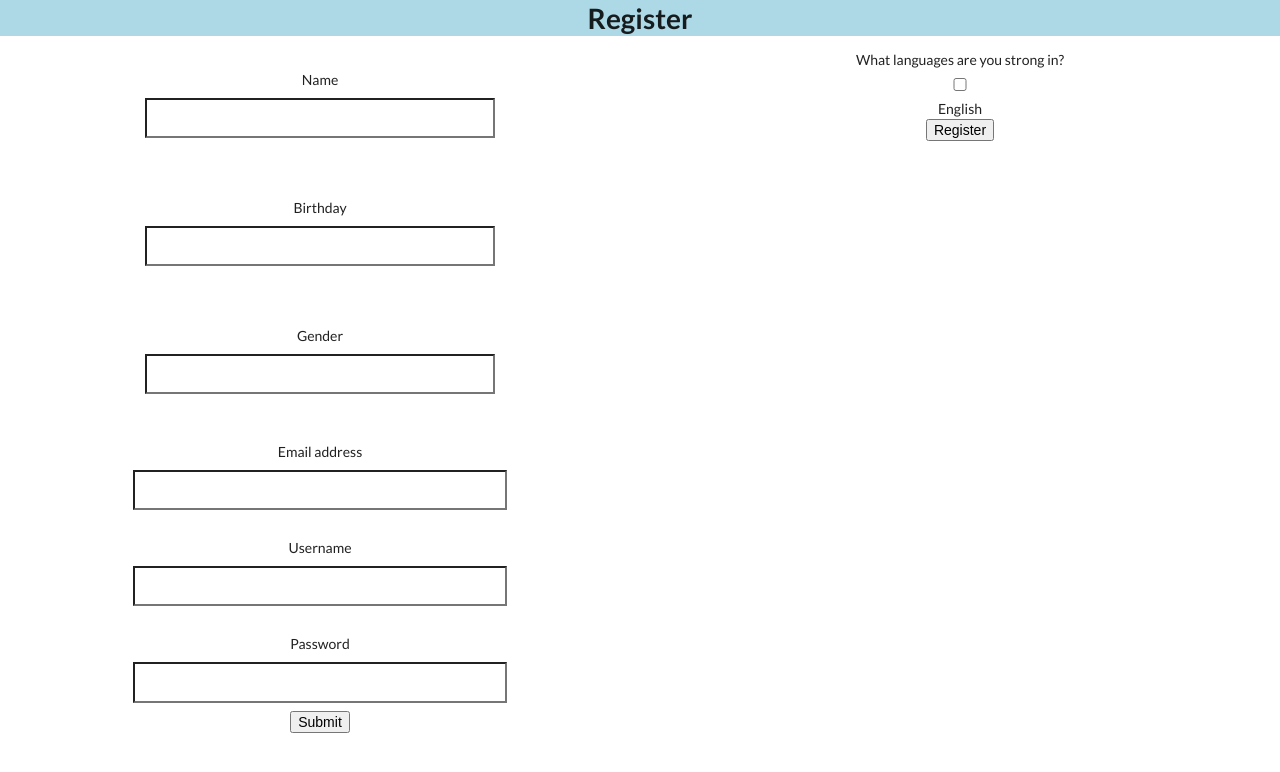
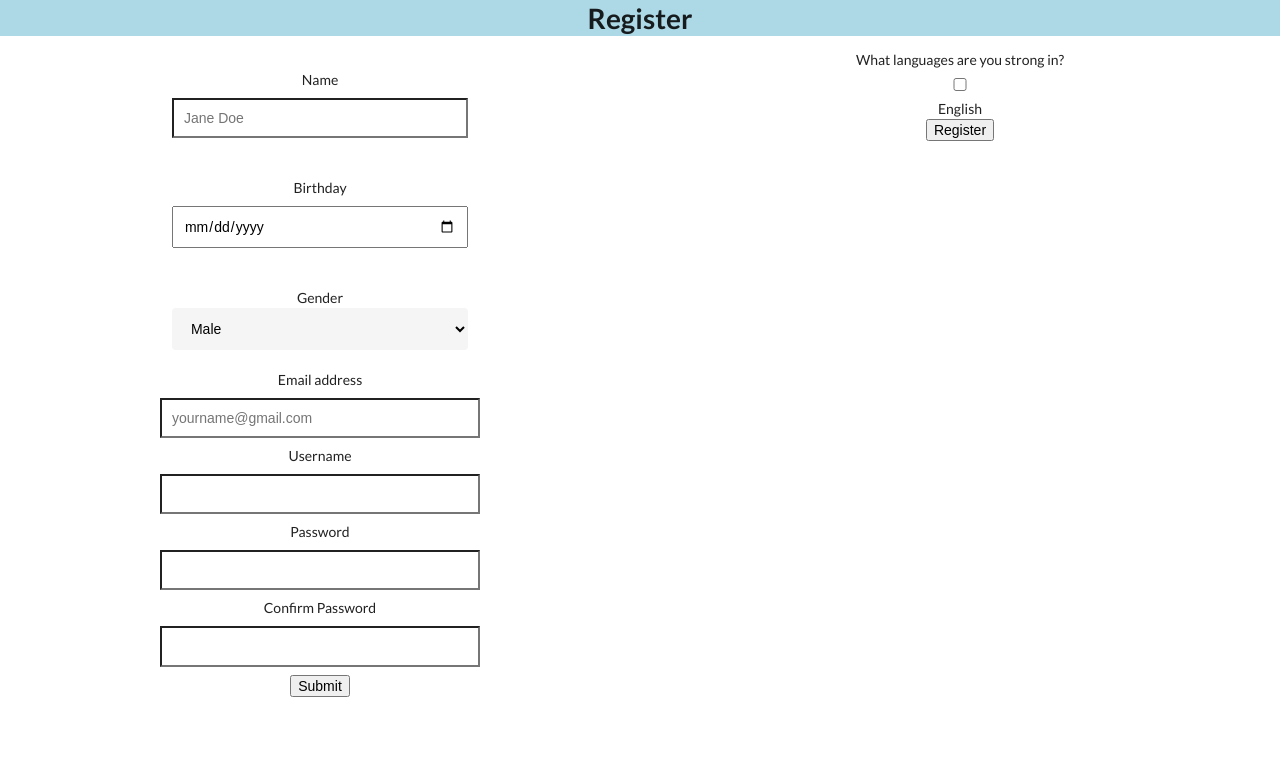
Before and after one commit to nathanzzhang/TokuApp, a Flask app: page /register in a window 1280 px wide. Shown: the top 772 px of the page. Run offline with Flask 2, Linux system fonts and the light colour scheme; parts of the project's set-up code (start-up, migrations or seed data) failed here and were passed over.

Commit message:
reset registration forms

```diff
--- a/backend/app.py
+++ b/backend/app.py
@@ -40,27 +40,26 @@ def check_if_token_in_blacklist(decrypted_token):
 
 @app.route("/register", methods=["POST", "GET"])
 def register():
-    form = models.UserForm()
     if request.method == "GET":
-        return render_template("register.html", form=form), 200
+        return render_template("register.html"), 200
     if request.method == "POST":
-        if form.validate_on_submit():
-            if DEBUG:
-                print(form.username.data) # username
-                print(form.name.data)  # name
-                print(form.email.data)  # email
-            access_token = create_access_token(identity=form.username.data)
-            new_user = models.User(form.username.data, form.password.data, str(access_token), form.name.data, form.birthday.data, form.gender.data, form.email.data, str(datetime.datetime.utcnow()), None)
-            #new_user.set_password(password)
-            user = models.User.query.filter_by(username=new_user.username).first()
-            if user:
-                return jsonify({"message": "User already exists."}), 400
-            decoded = jwt_decode.decode(access_token, verify=False)
-            new_user.current_token = decoded["jti"]
-            db.session.add(new_user)
-            db.session.commit()
-        else:
-            return jsonify(message="Error"), 400
+        req = request.form
+        username = req.get("username")
+        password = req.get("password")
+        confirm_password = req.get("confirmpassword")
+        access_token = password == confirm_password
+        name = req.get("name")
+        birthday = req.get("birthday")
+        gender = req.get("gender")
+        email = req.get("email")
+        new_user = models.User(username, password, access_token, name, birthday, gender, email, str(datetime.datetime.utcnow()), None)
+        user = models.User.query.filter_by(username=new_user.username).first()
+        if user:
+            return jsonify({"message": "User already exists."}), 400
+        if new_user.access_token:
+            return jsonify({"message": "Passwords don't match."}), 400
+        db.session.add(new_user)
+        db.session.commit()
 
     return render_template('profile.html', name=new_user.name), 200
 
--- a/backend/models.py
+++ b/backend/models.py
@@ -8,7 +8,7 @@ from wtforms import StringField, validators, SubmitField
 class User(db.Model):
 	username = db.Column(db.String, primary_key=True, unique=True, nullable=False)
 	password = db.Column(db.String)
-	current_token = db.Column(db.String)
+	current_token = db.Column(db.Boolean)
 	name = db.Column(db.String)
 	birthday = db.Column(db.String)
 	gender = db.Column(db.String)
--- a/backend/templates/register.html
+++ b/backend/templates/register.html
@@ -12,52 +12,45 @@
     <div class="row">
         <div class="column">
             <form name="Register" method='POST' action='/register'>
-                {{form.csrf_token}}
                 <div class="signup">
                     <label for="name">Name</label>
-                    {{form.name(size=30)}}<br><br>
-                    <!--input type="text" class="form-control" id="nameinput" placeholder="Jane Doe"-->
+                    <input type="text" class="form-control" id="name" name="name" placeholder="Jane Doe">
                 </div>
 
                 <div class="signup">
                     <label for="birthday">Birthday</label>
-                    {{form.birthday(size=30)}}<br><br>
-                    <!--input type="date" class="form-control" id="birthdayinput" placeholder="01/01/2000"-->
+                    <input type="date" class="form-control" id="birthday" name="birthday" placeholder="01/01/2000">
                 </div>
 
                 <div class="signup">
                   <label for="gender">Gender</label>
-                  {{form.gender(size=30)}}<br><br>
-                  <!--select class="form-control" id="genderinput">
+                  <select class="form-control" id="gender" name="gender">
                     <option>Male</option>
                     <option>Female</option>
                     <option>Nonbinary</option>
                     <option>Prefer not to answer</option>
-                  </select-->
+                  </select>
                 </div>
 
                 <div>
                     <label for="email address">Email address</label>
-                    {{form.email(size=30)}}<br><br>
-                    <!--input type="email" class="form-control" id="emailinput" placeholder="yourname@gmail.com"-->
+                    <input type="email" class="form-control" id="email" name="email" placeholder="yourname@gmail.com">
                 </div>
 
                 <div>
                     <label for="username">Username</label>
-                    {{form.username(size=30)}}<br><br>
-                    <!--input type="text" class="form-control" id="usernameinput"-->
+                    <input type="text" class="form-control" id="username" name="username">
                 </div>
 
                 <div>
                     <label for="password">Password</label>
-                    {{form.password(size=30)}}
-                    <!--input type="password" class="" id="passwordinput"-->
+                    <input type="password" class="" id="password" name="password">
                 </div>
 
-                <!--div>
+                <div>
                     <label for="confirmpassword">Confirm Password</label>
-                    <input type="password" class="" id="confirmpasswordinput">
-                </div-->
+                    <input type="password" class="" id="confirmpassword" name="confirmpassword">
+                </div>
                 <button type="submit" id="submit">Submit</button>
             </form>
 
```
Also changed, not shown: 2 other files.
